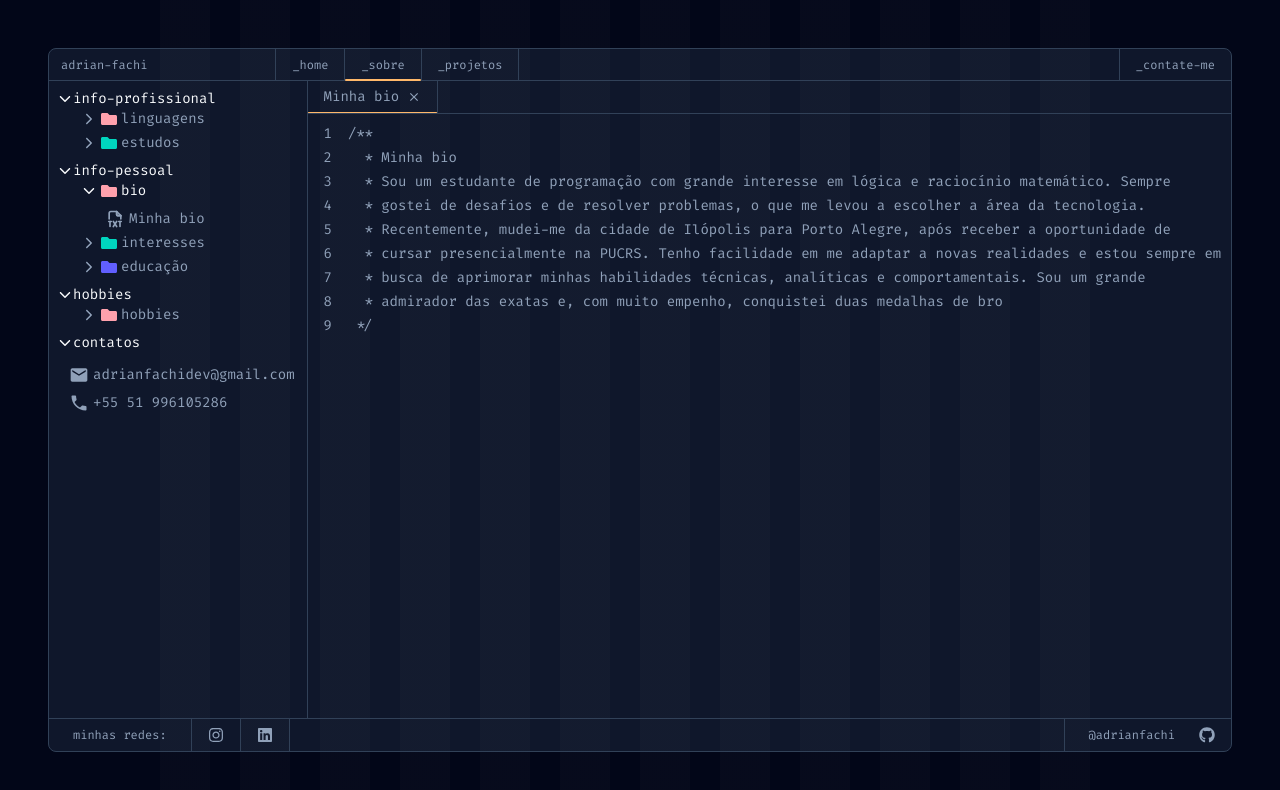
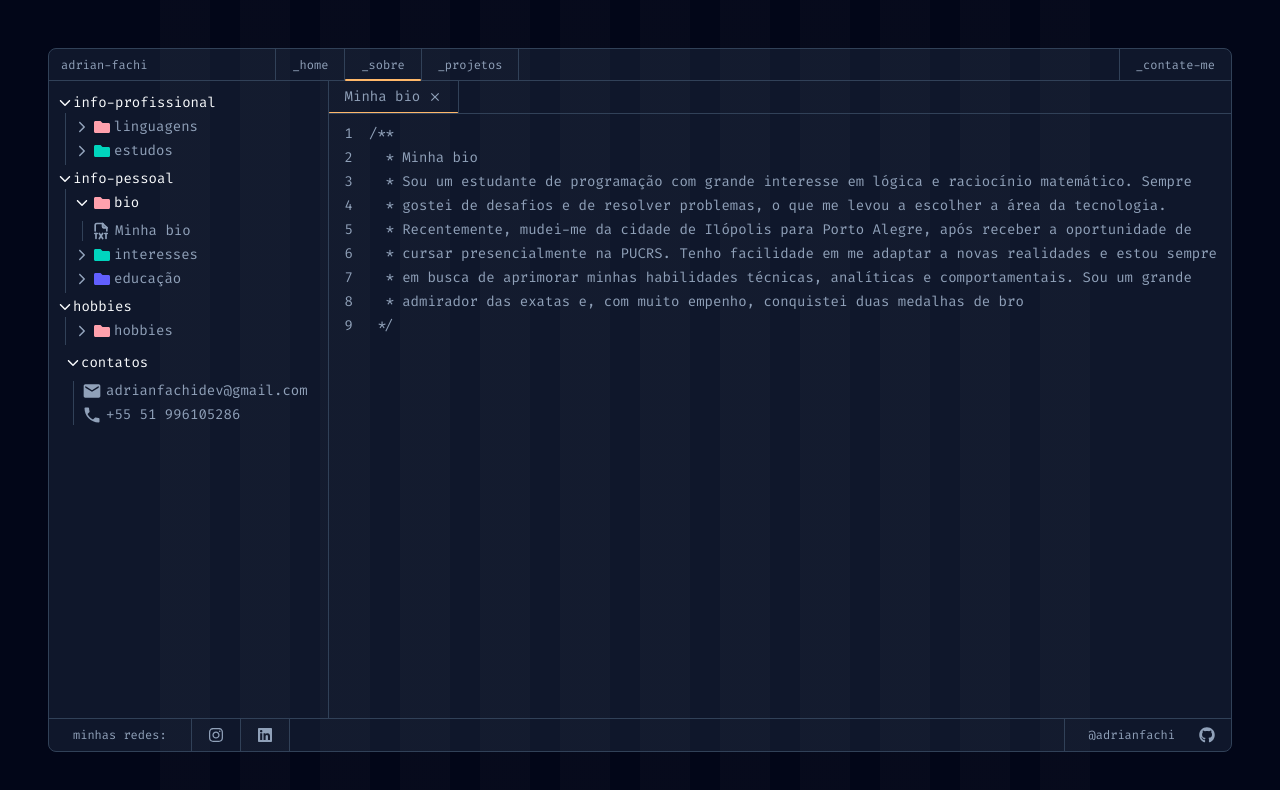
Before and after one commit to adrianfachi/portfolio, a Next.js app in the folder portfolio/: page /sobre in a window 1280 px wide. Shown: the top 790 px of the page. Built offline with nearby package versions, Linux system fonts and the light colour scheme.

Commit message:
Alterando side bar do about e texto do input de email do contato

```diff
--- a/portfolio/app/_components/InputsContact.tsx
+++ b/portfolio/app/_components/InputsContact.tsx
@@ -125,7 +125,7 @@ function InputsContact({
             </motion.div>
 
             <motion.div className="flex flex-col gap-1" variants={itemVariants}>
-              <label htmlFor="email">_email:</label>
+              <label htmlFor="email">_seuEmail:</label>
               <input
                 type="text"
                 id="email"
--- a/portfolio/app/_components/SideBarAbout.tsx
+++ b/portfolio/app/_components/SideBarAbout.tsx
@@ -189,11 +189,11 @@ function SideBarAbout({
   const isActive = (id: string) => activeFolders.includes(id);
 
   return (
-    <div ref={sidebarRef} className="flex flex-col h-auto md:max-h-full md:min-h-full text-primary w-full md:w-fit md:min-w-fit text-nowrap border-b border-b-gray md:border-b-0 select-none scroll-style md:overflow-y-auto md:border-r md:border-r-gray">
+    <div ref={sidebarRef} className="flex flex-col h-auto md:max-h-full md:min-h-full text-primary w-full md:w-fit md:min-w-fit text-nowrap border-b border-b-gray md:border-b-0 select-none scroll-style md:overflow-y-auto md:border-r md:border-r-gray p-2">
       {sections
         .map((section) =>
           section.folders.map((folder) => (
-            <div key={folder.id} className="pt-2 px-2">
+            <div key={folder.id} className="pt-1">
               <div
                 onClick={() => toggleFolder(folder.id)}
               >
@@ -210,12 +210,12 @@ function SideBarAbout({
                     animate={{ height: "auto", opacity: 1 }}
                     exit={{ height: 0, opacity: 0 }}
                     transition={{ duration: 0.2, ease: "easeInOut" }}
-                    className="flex flex-col gap-1"
+                    className="flex flex-col ml-2 border-l border-gray py-1 gap-1"
                   >
                     {folder.children.map((child) => (
                       <div key={child.id}>
                         <div
-                          className="pl-6"
+                          className="pl-2"
                           onClick={() => toggleFolder(child.id)}
                         >
                           <FolderSideBar
@@ -232,7 +232,7 @@ function SideBarAbout({
                               animate={{ height: "auto", opacity: 1 }}
                               exit={{ height: 0, opacity: 0 }}
                               transition={{ duration: 0.2, ease: "easeInOut" }}
-                              className="pl-10 pr-2 flex flex-col gap-1"
+                              className="ml-4 flex flex-col gap-1 border-l border-gray"
                             >
                               {child.content}
                             </motion.div>
@@ -263,14 +263,14 @@ function SideBarAbout({
             animate={{ height: "auto", opacity: 1 }}
             exit={{ height: 0, opacity: 0 }}
             transition={{ duration: 0.2, ease: "easeInOut" }}
-            className="flex flex-col"
+            className="flex flex-col border-l border-gray ml-4"
           >
-            <div className="flex items-center ml-2 px-3 py-1 gap-1">
+            <div className="flex items-center pr-3 pl-2 pb-1 gap-1">
               <MdEmail fontSize={20} />
               <div onClick={copyEmail} className="text-sm cursor-pointer">adrianfachidev@gmail.com</div>
               <Toaster position="top-right" />
             </div>
-            <div className="flex items-center ml-2 px-3 py-1 gap-1">
+            <div className="flex items-center pr-3 pl-2 gap-1">
               <MdPhone fontSize={20} />
               <a href="https://wa.me/5551995105286" target="_blank" className="text-sm cursor-pointer">+55 51 996105286</a>
             </div>
```
